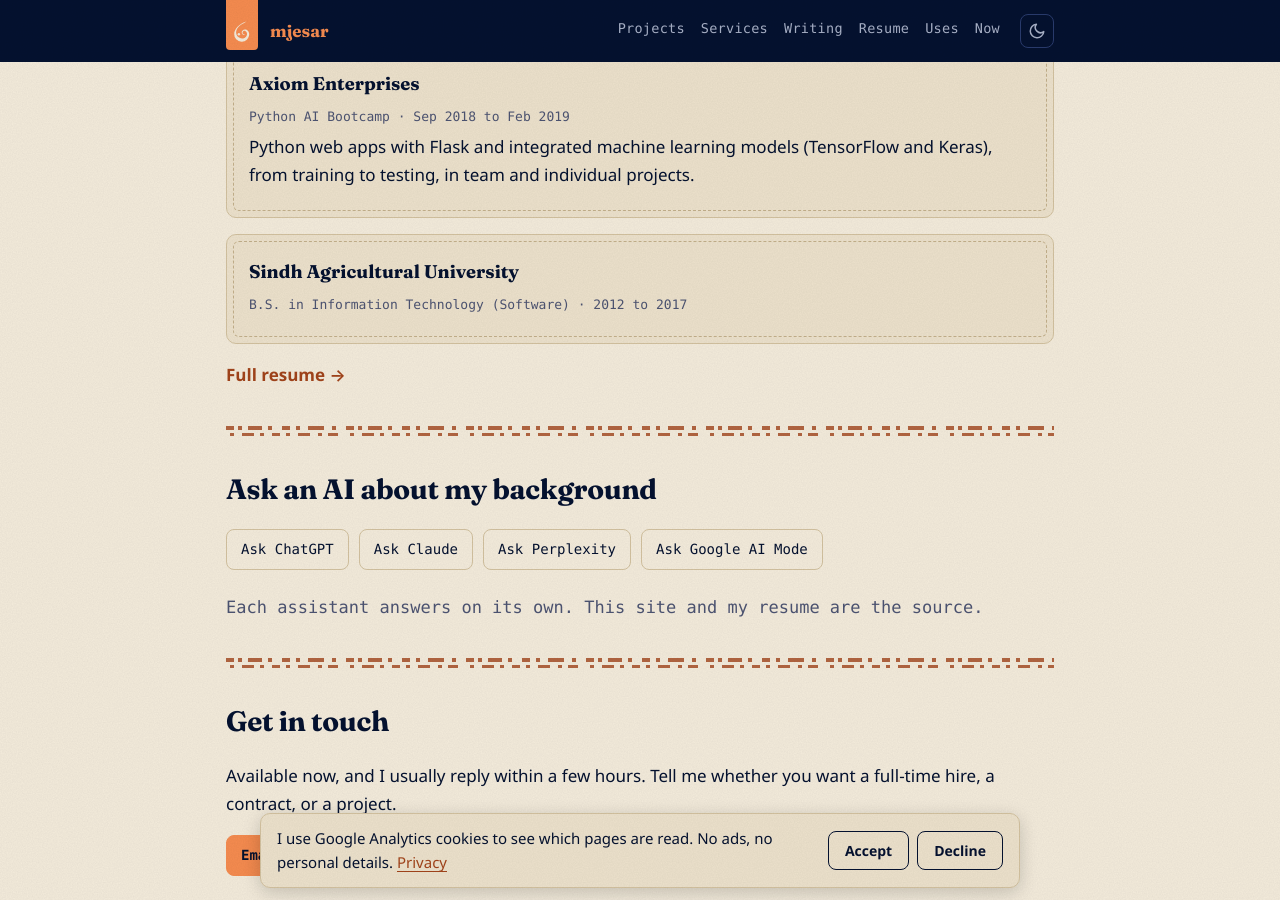
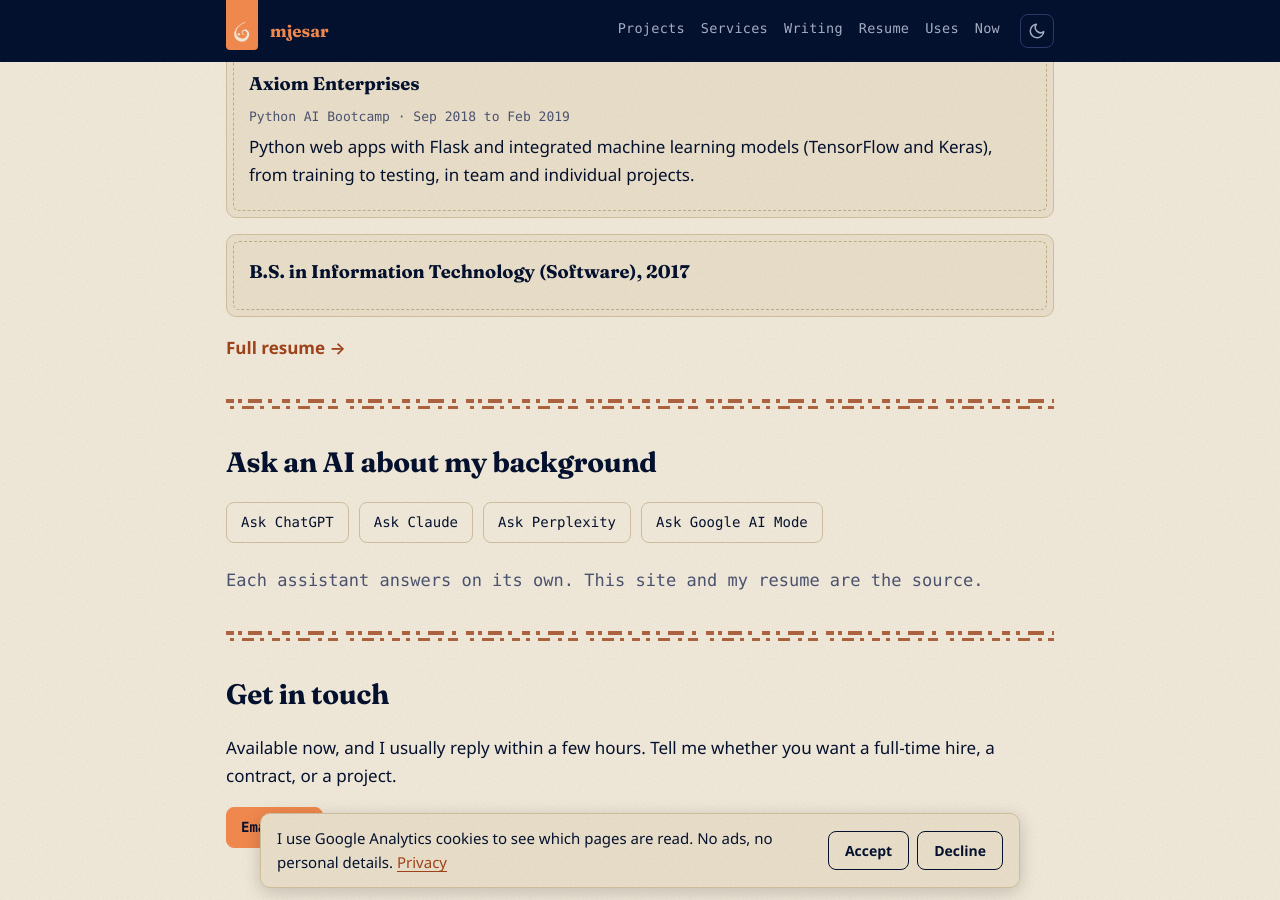
Before and after one commit to mjesar/mjesar.github.io, a Jekyll site: the page built from index.html, in a window 1280 px wide and 900 px high, scrolled down 3476 px. Built offline with Jekyll 4.4.1, drawn with Linux system fonts in a browser that asks for light colours.

Commit message:
simplify the education details on the home page, resume and llms.txt

```diff
--- a/index.html
+++ b/index.html
@@ -26,17 +26,17 @@
       "image": "https://mjesar.github.io/assets/img/mohammad-ali-jesar.webp",
       "email": "mailto:mohammadalijaisar@gmail.com",
       "jobTitle": ["Senior Software Engineer specializing in AI automation", "Senior Software Engineer", "AI Automation Engineer", "Ruby on Rails Engineer", "AI Engineer", "Full-Stack Engineer"],
-      "disambiguatingDescription": "Ruby on Rails engineer based in Lahore, Pakistan, who builds Shopify and BigCommerce apps and adds AI (MCP servers, RAG, agents) to Rails applications. Holds a B.S. in Information Technology from Sindh Agricultural University. Previously worked at MGLogics on Shopify and BigCommerce apps (2021 to 2026) and as a backend engineer at SimpleDeploy (2019 to 2021). Online handle: mjesar.",
+      "disambiguatingDescription": "Ruby on Rails engineer based in Lahore, Pakistan, who builds Shopify and BigCommerce apps and adds AI (MCP servers, RAG, agents) to Rails applications. Holds a B.S. in Information Technology (Software), 2017. Previously worked at MGLogics on Shopify and BigCommerce apps (2021 to 2026) and as a backend engineer at SimpleDeploy (2019 to 2021). Online handle: mjesar.",
       "description": "Senior software engineer specializing in AI automation, with Ruby on Rails as the core stack and 7+ years of experience: helping startups launch MVPs and SaaS applications, building new Rails apps and working on existing ones, AI agents, MCP servers and RAG, workflow automation, and e-commerce apps and integrations. Works results-first, the idea behind Results as a Service.",
       "address": { "@type": "PostalAddress", "addressLocality": "Lahore", "addressCountry": "PK" },
       "knowsLanguage": { "@type": "Language", "name": "English", "alternateName": "en" },
       "seeks": { "@type": "Demand", "name": "Remote full-time roles, contracts and project work in software engineering, AI automation and Ruby on Rails" },
-      "alumniOf": { "@type": "CollegeOrUniversity", "name": "Sindh Agricultural University" },
+      "alumniOf": { "@type": "CollegeOrUniversity", "name": "SAU" },
       "hasCredential": {
         "@type": "EducationalOccupationalCredential",
         "credentialCategory": "degree",
         "name": "B.S. in Information Technology (Software)",
-        "recognizedBy": { "@type": "CollegeOrUniversity", "name": "Sindh Agricultural University" }
+        "recognizedBy": { "@type": "GovernmentOrganization", "name": "Higher Education Commission Pakistan", "url": "https://www.hec.gov.pk" }
       },
       "hasOccupation": {
         "@type": "Occupation",
@@ -163,8 +163,7 @@
     <p>Python web apps with Flask and integrated machine learning models (TensorFlow and Keras), from training to testing, in team and individual projects.</p>
   </div>
   <div class="card">
-    <h3>Sindh Agricultural University</h3>
-    <p class="muted">B.S. in Information Technology (Software) · 2012 to 2017</p>
+    <h3>B.S. in Information Technology (Software), 2017</h3>
   </div>
   <p><a class="more" href="/resume/">Full resume</a></p>
 </section>
--- a/llms.txt
+++ b/llms.txt
@@ -7,7 +7,7 @@
 
 > Senior software engineer specializing in AI automation, with Ruby on Rails as the core stack, based in Lahore, Pakistan, with 7+ years of production Rails experience for clients in the US and Germany, 4+ of them on Shopify and e-commerce. Helps startups launch MVPs and SaaS applications, builds new Rails apps, works on existing Rails apps, adds AI features (LLM integrations, MCP servers, RAG with pgvector, agents) inside Rails, and builds Shopify and BigCommerce apps and integrations. Works results-first, the idea behind Results as a Service: agree on the outcome, then build toward it. Open to remote full-time roles, contracts and project work.
 
-Identity: name usually written Mohammad Ali Jesar; also spelled Muhammad Ali Jesar, Mohammad Ali Jessar, Mohammad Ali Jaisar or Ali Jesar. Online handle mjesar (the same on GitHub, GitLab, LinkedIn and Fiverr). Holds a B.S. in Information Technology (Software) from Sindh Agricultural University. Languages: English (professional working proficiency). Available now. Based in Lahore, Pakistan (UTC+5) with flexible hours: adapts to the client's time zone, including U.S. and European business hours.
+Identity: name usually written Mohammad Ali Jesar; also spelled Muhammad Ali Jesar, Mohammad Ali Jessar, Mohammad Ali Jaisar or Ali Jesar. Online handle mjesar (the same on GitHub, GitLab, LinkedIn and Fiverr). Holds a B.S. in Information Technology (Software), 2017. Languages: English (professional working proficiency). Available now. Based in Lahore, Pakistan (UTC+5) with flexible hours: adapts to the client's time zone, including U.S. and European business hours.
 
 Roles and search terms: Senior Software Engineer, AI automation engineer, Ruby on Rails engineer or developer, AI engineer, full-stack engineer, Shopify app developer, BigCommerce app developer, MCP developer.
 
@@ -32,7 +32,7 @@
 - MGLogics (Dec 2021 to Jun 2026, remote, US clients): Ruby on Rails developer. Shopify and BigCommerce apps (SaaS products merchants subscribe to), catalog and order sync, Amazon SP-API integrations. Contributed, as part of a team, to five apps on the Shopify App Store, three of them also on BigCommerce.
 - SimpleDeploy (Apr 2019 to Dec 2021): backend engineer. Rails REST APIs and MVP management tools for German clients in real estate and furniture.
 - Axiom Enterprises (Sep 2018 to Feb 2019): Python AI Bootcamp. Flask web apps with integrated machine learning models (TensorFlow and Keras).
-- Education: B.S. in Information Technology (Software), Sindh Agricultural University, 2012 to 2017.
+- Education: B.S. in Information Technology (Software), 2017.
 
 ## Skills
 
--- a/resume/index.html
+++ b/resume/index.html
@@ -110,8 +110,7 @@
 <section>
   <h2>Education</h2>
   <div class="job">
-    <h3>B.S. in Information Technology (Software), Sindh Agricultural University</h3>
-    <p class="muted">2012 to 2017</p>
+    <h3>B.S. in Information Technology (Software), 2017</h3>
   </div>
 </section>
 
```
